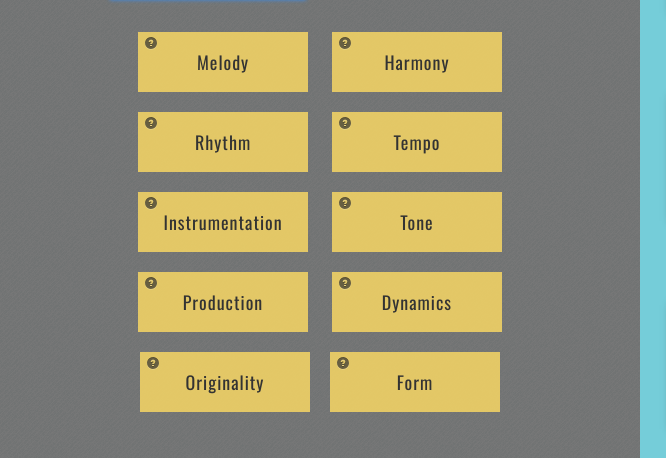
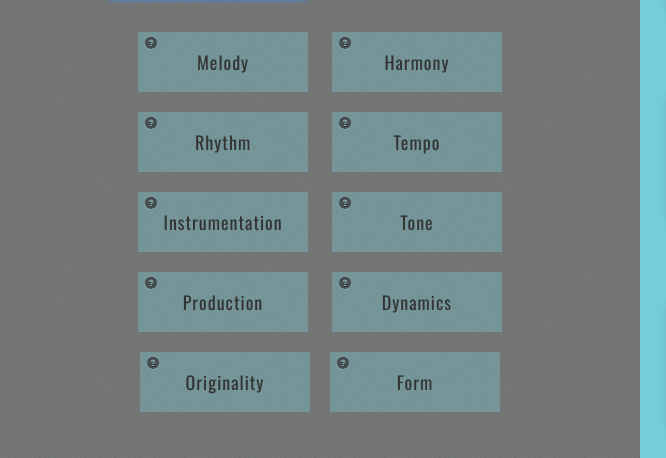
Before and after one commit to ericrav/ericrav.github.io, a plain HTML site: page projects/wip/hipstring/2.0/index.html in a window 1280 px wide. Shown: the part 194-652 px from the top of the page, 0-666 px from the left. Drawn offline with nearby package versions, Linux system fonts and the light colour scheme; a script that the page names is missing.

Commit message:
experimenting

```diff
--- a/projects/wip/hipstring/2.0/script.js
+++ b/projects/wip/hipstring/2.0/script.js
@@ -3,7 +3,7 @@ $(document).ready(function () {
 	$(".more-tracks h2 i").tooltip({placement: "bottom"});
     $(".attribute").tooltip({delay: {show: 1200, hide:100}, trigger: "manual"});
     $(".attribute .info").hover(function(){$(this).parent().tooltip('show');},
-				function(){$(this).parent().tooltip('hide');});
+								function(){$(this).parent().tooltip('hide');});
     $(".attribute .info").click(function(){$(this).parent().tooltip('toggle');});
 
     $(".voting a").click(function() {
--- a/projects/wip/hipstring/2.0/style.css
+++ b/projects/wip/hipstring/2.0/style.css
@@ -139,7 +139,7 @@ li {
     height: 60px;
     line-height: 60px;
     letter-spacing: 1px;
-    background: rgba(255,220,99,0.8);
+    background: rgba(117,205,217,0.35);
     color: #333;
     margin: 10px;
     cursor: pointer;
@@ -149,7 +149,7 @@ li {
     font-size: 18px;
 }
 .elements li:hover{
-    background: rgba(255,220,99,0.5);
+    background: rgba(255,220,99,0.35);
 }
 
 .elements li.positive{
```
